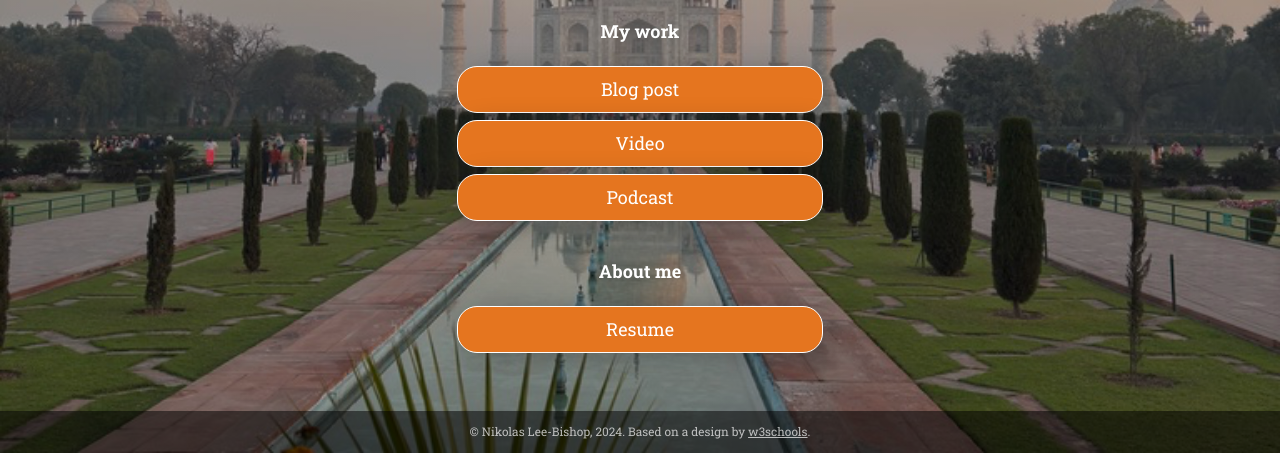
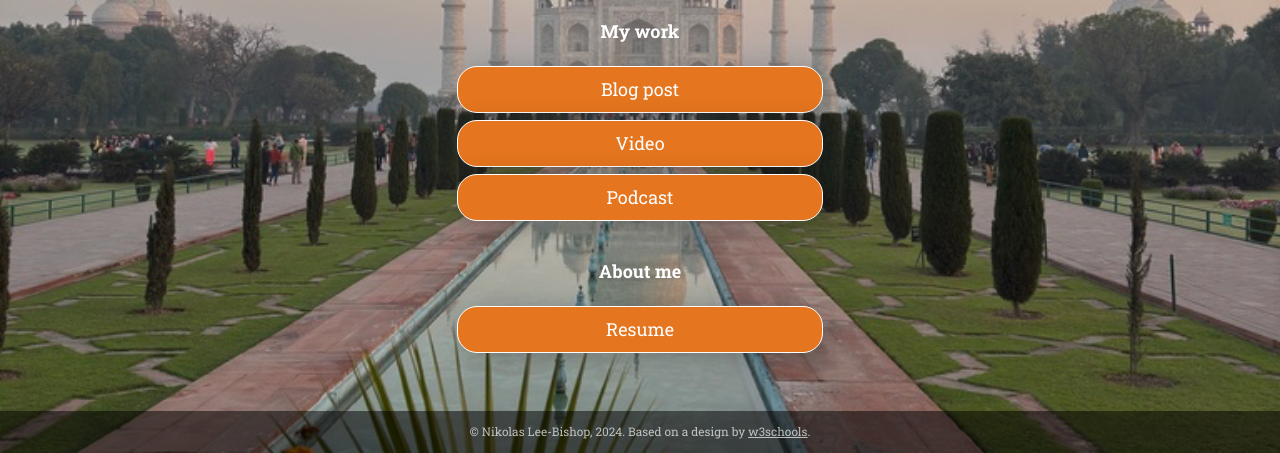
Before and after one commit to nikolasleeb/nikolasleeb.github.io, a plain HTML site: page index.html in a window 1280 px wide. Shown: the part 347-800 px from the top of the page. Drawn offline with Linux system fonts and the light colour scheme.

Commit message:
background filter lightened

```diff
--- a/css/style.css
+++ b/css/style.css
@@ -26,7 +26,7 @@ body {
     min-height: 100%;
     /* The image used for the site background. Try changing skyscape.jpg to stars.jpg. Put a replacement photo in the images folder and, in line 21 below, replace skyscape.jpg with yourbackgroundfilename.jpg */
     /* The linear gradient darkens the image, like putting a sunglasses lens on top of it. If you want to darken the image even more, change 0.1 (both times) to 0.3 or higher */
-    background: linear-gradient(rgba(0, 0, 0, 0.3), rgba(0, 0, 0, 0.3)), url(../images/taj_background.png);
+    background: linear-gradient(rgba(0, 0, 0, 0.15), rgba(0, 0, 0, 0.15)), url(../images/taj_background.png);
     /* Prevents the browser from repeating or "tiling" the background image */
     background-repeat: no-repeat;
     background-position: center;
```
